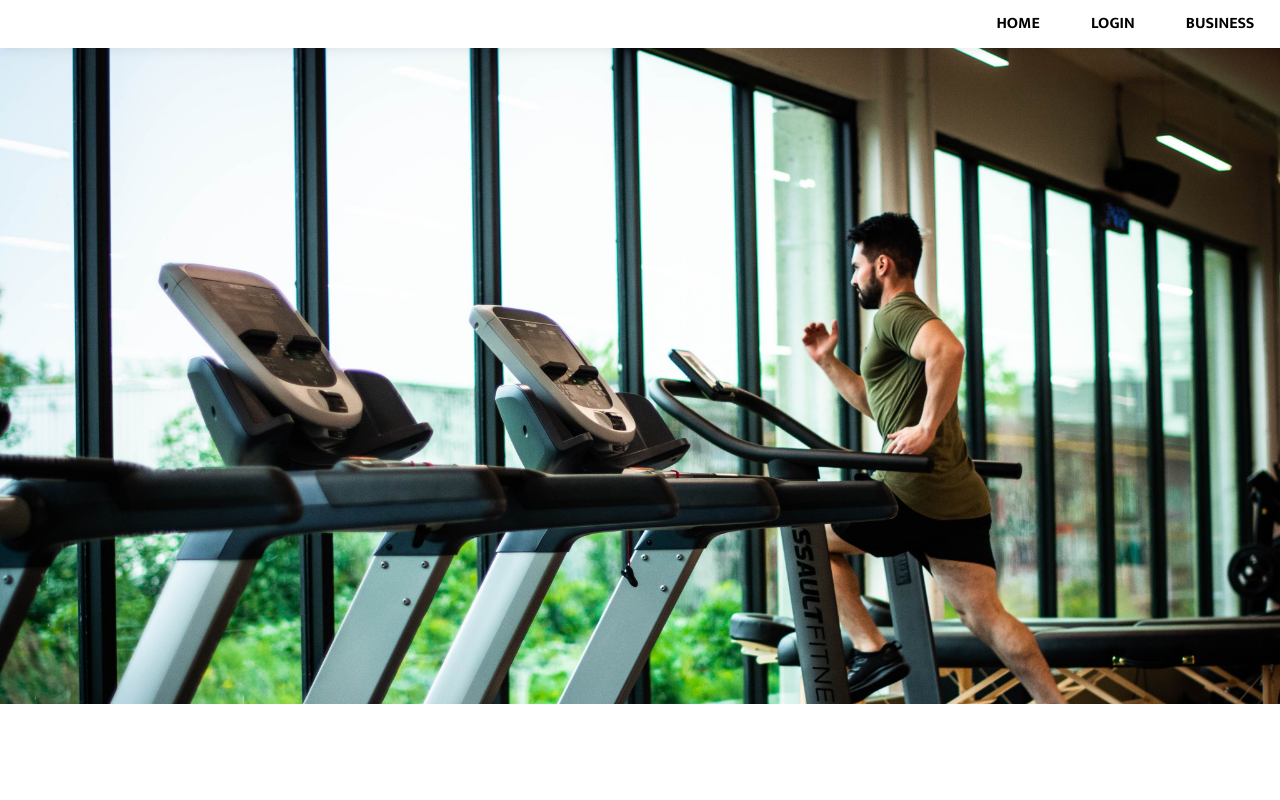
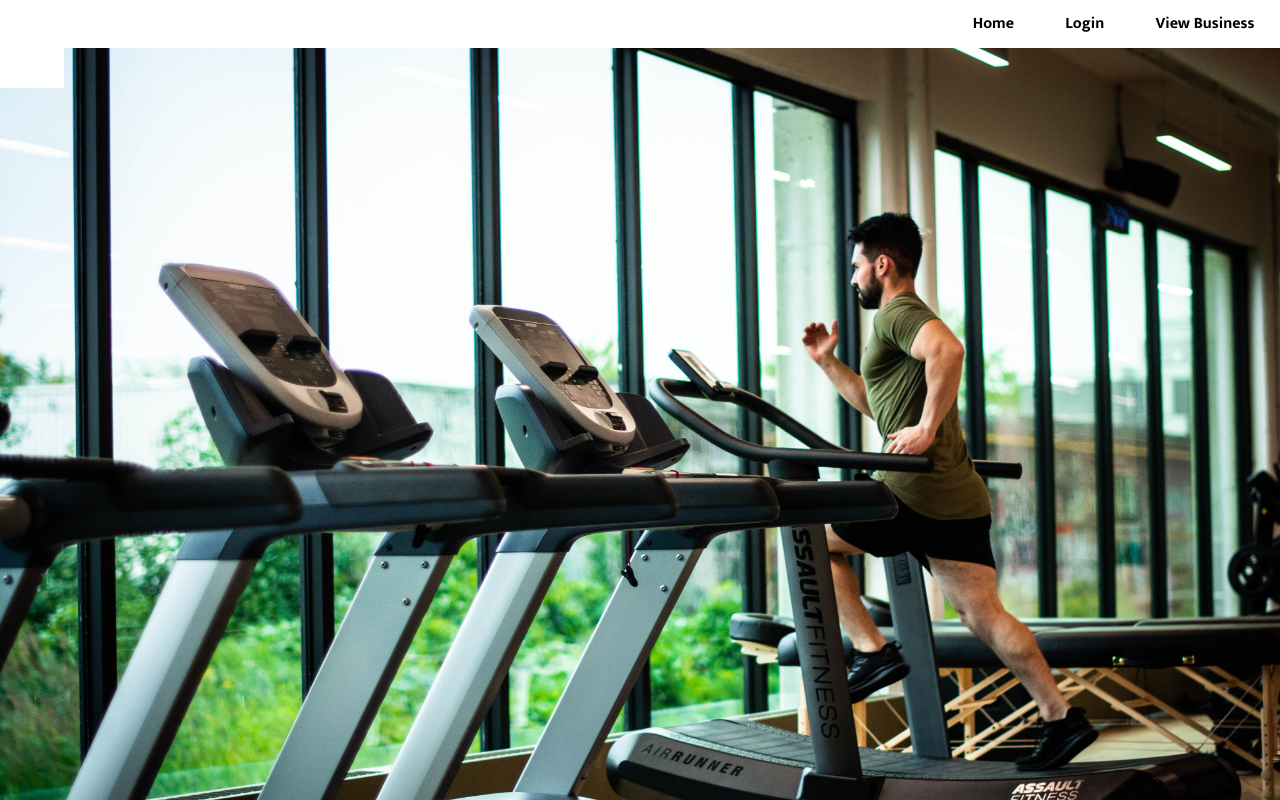
Before and after one commit to zalmuflahi/ClassPass-clone, a React (Vite) app in the folder client/: page /Login in a window 1280 px wide. Built offline with nearby package versions, Linux system fonts and the light colour scheme; a web font is replaced by a local one.

Commit message:
working on header changes. links are now broken, need to fix withh merge

```diff
--- a/client/src/App.css
+++ b/client/src/App.css
@@ -1,5 +1,7 @@
 @import url('https://fonts.googleapis.com/css2?family=Mukta:wght@700&family=Nunito+Sans&family=Spline+Sans+Mono:wght@500&display=swap');@import url('https://fonts.googleapis.com/css2?family=Mukta:wght@700&family=Nunito+Sans&family=Spline+Sans+Mono:wght@500&display=swap');
-
+.App {
+    min-height: 100vh;
+}
 html, body {
     margin:0;
     width: 100%;
@@ -10,13 +12,6 @@ html, body {
 .busPageLeft, .busPageRight {
     display: inline-block;
     width: 50%;
-}
-.sessionImage{
-    width: 100%;
-    transition: .2s;
-}
-.sessionImage:hover{
-    scale: 1.1;
 }
 
 .headerContainer,
@@ -40,8 +35,8 @@ html, body {
 }
 
 .footerContainer {
-    color: #393939;;
-    background-color:white;
+    color: #ffffff;;
+    background-color:rgb(0, 0, 0);
     position: absolute;
     flex-shrink: 0;
     justify-content: center;
@@ -53,13 +48,14 @@ html, body {
 
 .mainComponents {
     padding-top: 6vh;
-    height: 88vh;
+    height: 100vh;
     /* display: flex;
     align-content: center; */
     align-items: center;
     display: flex;
     flex-direction: column;
     flex: 1 0 auto;
+    position: relative;
 }
 
 .links {
--- a/client/src/App.jsx
+++ b/client/src/App.jsx
@@ -36,7 +36,7 @@ return (
 
 
         </Routes>
-
+      {/* <Footer/> */}
     </BrowserRouter>
   </div>
 )
--- a/client/src/components/Header.jsx
+++ b/client/src/components/Header.jsx
@@ -3,10 +3,11 @@ import { Link } from "react-router-dom"
 const Header = () => {
     return(
         <div className = "headerContainer">
-            <div id="navLinks" className="justify-end">
-                <Link  className="links" to="/">HOME</Link>
-                <Link className="links" to="/Login">LOGIN</Link>
-                <Link className="links" to="/BusinessPage">BUSINESS</Link>
+            <div id="navLinks">
+
+                <Link  className="links" to="/">Home</Link>
+                <Link className="links" to="/Login">Login</Link>
+                <Link className="links" to="/BusinessPage">View Business</Link>
             </div>
         </div>
     )
--- a/client/src/components/Login.jsx
+++ b/client/src/components/Login.jsx
@@ -1,8 +1,10 @@
 const Login = () =>{
     return(
         <div className="mainComponents">
+            <div className="loginContainer">
+                <div className="loginBox">
 
-            <div className="loginContainer">
+                </div>
             </div>
         </div>
     )
--- a/client/src/components/busPageContents/RightColumn.jsx
+++ b/client/src/components/busPageContents/RightColumn.jsx
@@ -1,7 +1,10 @@
 const RightColumn = () => {
     return(
-        <div id="right side column" className="flex-block w-1/4">
+        <div id="right side column" className="flex-block w-1/4 break-all">
             <img src="https://i.insider.com/5c1bd9ea630d9b259d4df48c?width=1000&format=jpeg&auto=webp"></img>
+            <h1 className="break-all">FILLERe ofhweofh wehf wio ehfo wieofhow iehfwie ofhwiehfowe ihofihweoifhowiehfoiwheoifhwoeifhowiehfihwef</h1>
+
+            <h1 className="break-all">FILLERe ofhweof                        h wehf wio ehfo wieofhow iehfwie ofhwiehfowe ihofihweoifhowiehfoiwheoifhwoeifhowiehfihwef</h1>
         </div>
     )
 }
```
